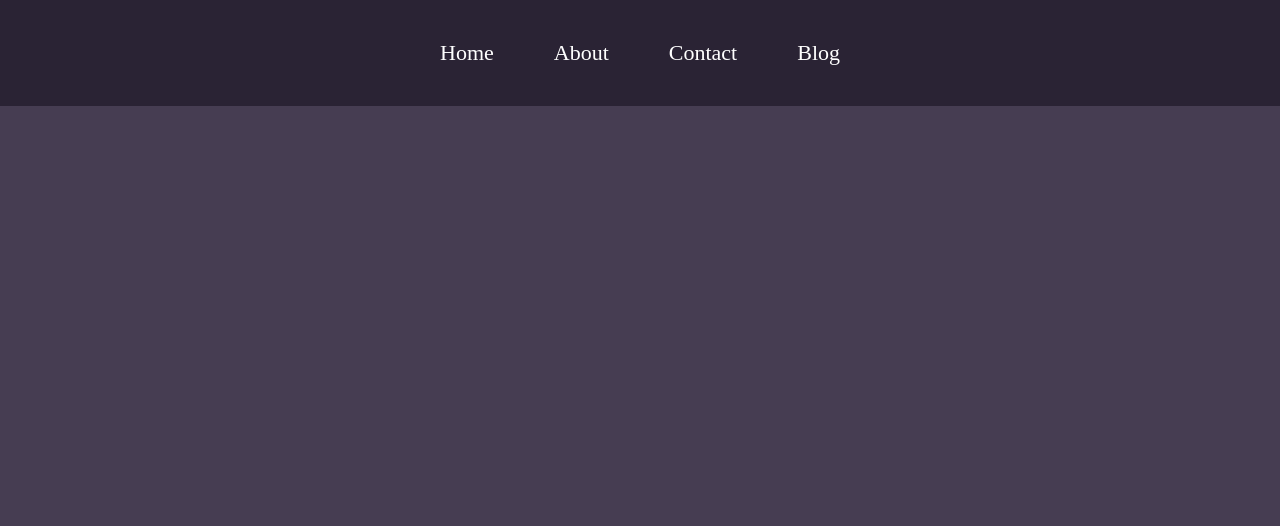
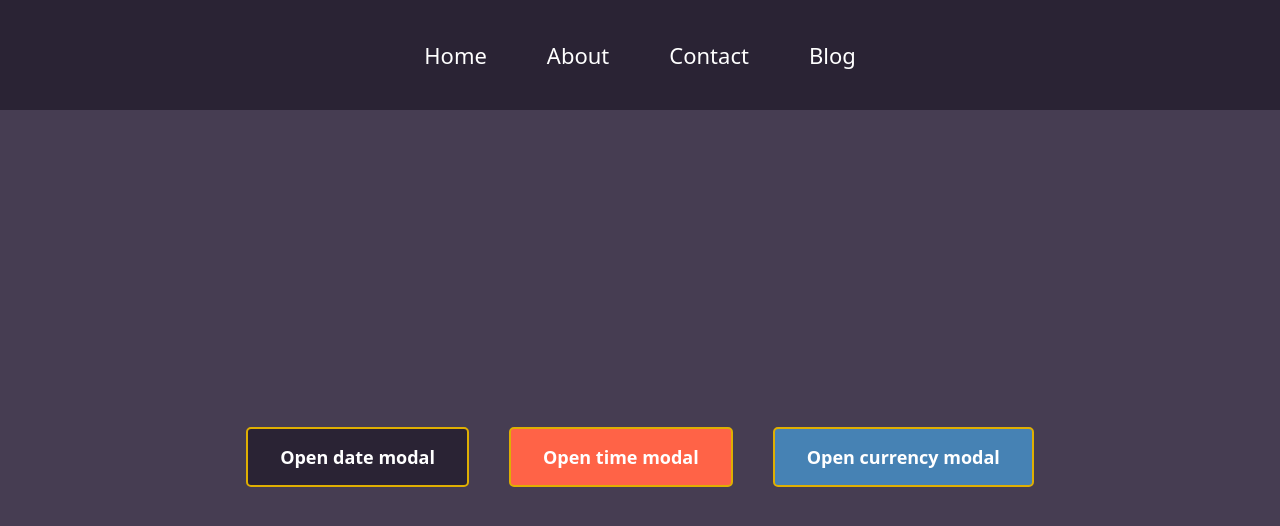
Before and after one commit to ansachuk/angular-course, an Angular app: page / in a window 1280 px wide. Shown: the top 526 px of the page. Built offline with nearby package versions, Linux system fonts and the light colour scheme.

Commit message:
added main and 3 modals for tests

```diff
--- a/src/app/app.component.html
+++ b/src/app/app.component.html
@@ -1 +1,2 @@
 <app-header></app-header>
+<app-main></app-main>
--- a/src/app/app.component.ts
+++ b/src/app/app.component.ts
@@ -1,11 +1,12 @@
 import { Component } from "@angular/core";
 import { HeaderComponent } from "./components/header/header.component";
+import { MainComponent } from "./components/main/main.component";
 // import { RouterOutlet } from '@angular/router';
 
 @Component({
 	selector: "app-root",
 	standalone: true,
-	imports: [HeaderComponent],
+	imports: [HeaderComponent, MainComponent],
 	templateUrl: "./app.component.html",
 	styleUrl: "./app.component.scss",
 })
--- a/src/app/components/container/container.component.scss
+++ b/src/app/components/container/container.component.scss
@@ -1,3 +1,5 @@
 .container {
 	padding: 40px 60px;
+	width: calc(100% - 120px);
+	height: calc(100% - 80px);
 }
--- a/src/app/components/header/header.component.scss
+++ b/src/app/components/header/header.component.scss
@@ -11,20 +11,28 @@ header {
 			font-size: 22px;
 			position: relative;
 
-			::after {
+			transition: color 0.3s ease;
+
+			&::after {
 				content: "";
 				display: block;
 				width: 0;
-				height: 2px;
+				height: 3px;
 				background-color: #fff;
-				transition: width 0.3s ease;
+
+				transition: width 0.3s ease, background-color 0.3s ease;
 				position: absolute;
-				bottom: 0;
-				left: 0;
+				bottom: -5px;
+				left: -5px;
+			}
+
+			&:hover {
+				color: #dfaf02;
 			}
 
 			&:hover::after {
-				width: 100%;
+				width: 120%;
+				background-color: #dfaf02;
 			}
 		}
 	}
--- a/src/app/components/main/main.component.html
+++ b/src/app/components/main/main.component.html
@@ -1 +1,23 @@
-<p>main works!</p>
+<main>
+	<app-container>
+		<section class="main-section">
+			@for (type of modalTypes; track type.type) {
+			<button
+				class="open-modal-btn"
+				[ngClass]="{
+					red: type.color === 'red',
+					blue: type.color === 'blue'
+				}"
+				(click)="openModal(type.type)"
+			>
+				Open {{ type.type }} modal
+			</button>
+			@if(type.type === currentType) {
+			<app-modal
+				[type]="currentType"
+				(closeModal)="currentType = undefined"
+			></app-modal>
+			}}
+		</section>
+	</app-container>
+</main>
--- a/src/app/components/main/main.component.scss
+++ b/src/app/components/main/main.component.scss
@@ -0,0 +1,41 @@
+main {
+	height: calc(100vh - 106px);
+	overflow-y: scroll;
+}
+
+.main-section {
+	width: 100%;
+	height: 100%;
+
+	display: flex;
+	align-items: center;
+	gap: 40px;
+	justify-content: center;
+}
+
+.open-modal-btn {
+	background-color: #2a2334;
+	color: #ffffff;
+	font-size: 18px;
+	font-weight: 600;
+	padding: 16px 32px;
+
+	border: 2px solid #dfaf02;
+	border-radius: 5px;
+	cursor: pointer;
+
+	transition: color 0.3s ease, background-color 0.3s ease;
+
+	&.red {
+		background-color: tomato;
+	}
+
+	&.blue {
+		background-color: steelblue;
+	}
+
+	&:hover {
+		color: #2a2334;
+		background-color: #dfaf02;
+	}
+}
--- a/src/app/components/main/main.component.ts
+++ b/src/app/components/main/main.component.ts
@@ -1,12 +1,28 @@
-import { Component } from '@angular/core';
+import { Component } from "@angular/core";
+import { NgClass } from "@angular/common";
+
+import { ContainerComponent } from "../container/container.component";
+import { ModalComponent } from "../modal/modal.component";
 
 @Component({
-  selector: 'app-main',
-  standalone: true,
-  imports: [],
-  templateUrl: './main.component.html',
-  styleUrl: './main.component.scss'
+	selector: "app-main",
+	standalone: true,
+	imports: [ContainerComponent, NgClass, ModalComponent],
+	templateUrl: "./main.component.html",
+	styleUrl: "./main.component.scss",
 })
 export class MainComponent {
+	currentType: "date" | "time" | "currency" | undefined;
 
+	modalTypes = [
+		{ type: "date", color: "purple" },
+		{ type: "time", color: "red" },
+		{ type: "currency", color: "blue" },
+	];
+
+	openModal(type: string) {
+		if (type !== "date" && type !== "time" && type !== "currency") return;
+
+		this.currentType = type;
+	}
 }
--- a/src/app/components/modal/modal.component.html
+++ b/src/app/components/modal/modal.component.html
@@ -1 +1,11 @@
-<p>modal works!</p>
+<div
+	class="backdrop"
+	(click)="close()"
+>
+	<div
+		class="modal"
+		(click)="$event.stopPropagation()"
+	>
+		{{ type }}
+	</div>
+</div>
--- a/src/app/components/modal/modal.component.scss
+++ b/src/app/components/modal/modal.component.scss
@@ -0,0 +1,26 @@
+.backdrop {
+	position: fixed;
+	top: 0;
+	left: 0;
+	width: 100%;
+	height: 100vh;
+	z-index: 10;
+	background: rgba(0, 0, 0, 0.75);
+}
+
+.modal {
+	position: fixed;
+	top: 50%;
+	left: 50%;
+	transform: translate(-50%, -50%);
+	z-index: 11;
+
+	background: #ffffff;
+
+	height: 400px;
+	width: 200px;
+	border-radius: 5px;
+
+	padding: 20px;
+	color: #000;
+}
--- a/src/app/components/modal/modal.component.ts
+++ b/src/app/components/modal/modal.component.ts
@@ -1,12 +1,18 @@
-import { Component } from '@angular/core';
+import { Component, EventEmitter, Input, Output } from "@angular/core";
 
 @Component({
-  selector: 'app-modal',
-  standalone: true,
-  imports: [],
-  templateUrl: './modal.component.html',
-  styleUrl: './modal.component.scss'
+	selector: "app-modal",
+	standalone: true,
+	imports: [],
+	templateUrl: "./modal.component.html",
+	styleUrl: "./modal.component.scss",
 })
 export class ModalComponent {
+	@Input() type: "date" | "time" | "currency" | undefined;
 
+	@Output() closeModal = new EventEmitter<void>();
+
+	close() {
+		this.closeModal.emit();
+	}
 }
--- a/src/styles.scss
+++ b/src/styles.scss
@@ -13,6 +13,9 @@ html {
 body {
 	background-color: #463d52;
 	color: #fff;
+
+	font-family: system-ui, -apple-system, BlinkMacSystemFont, "Segoe UI", Roboto, Oxygen, Ubuntu,
+		Cantarell, "Open Sans", "Helvetica Neue", sans-serif;
 }
 
 ol,
```
